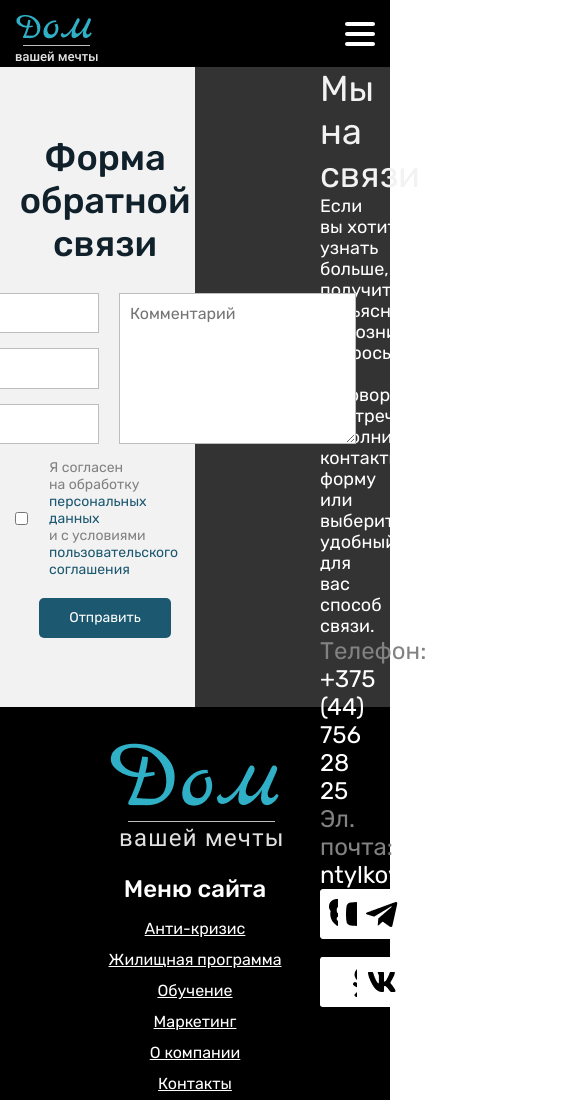
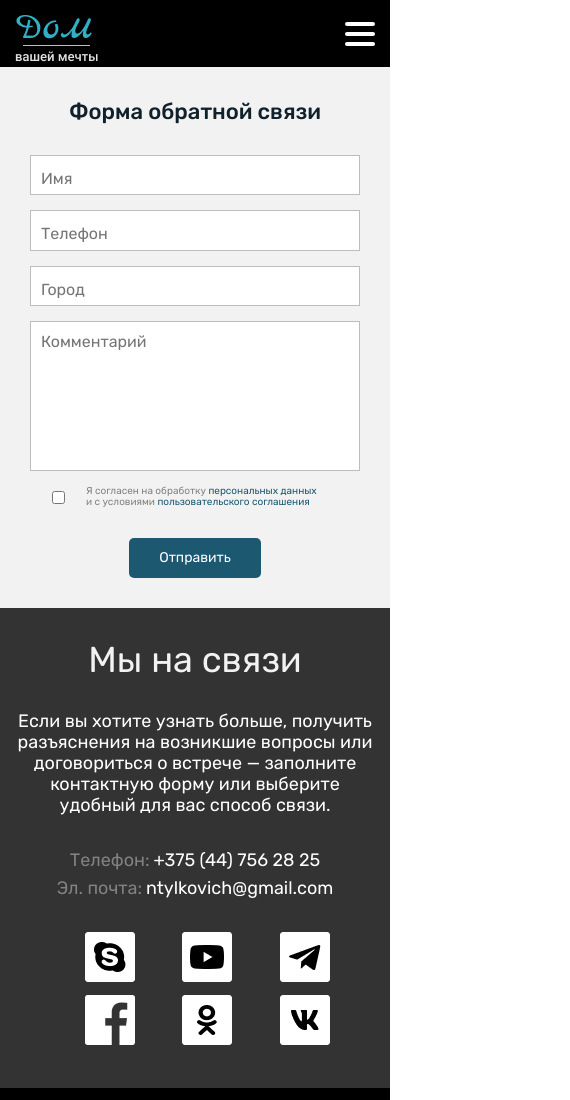
Before and after one commit to ELegek/Shanyrak, a website: page app/contact.html in a window 390 px wide. Shown: the top 1100 px of the page, 570 px wide, since content can reach past the window. Drawn offline with nearby package versions, Linux system fonts and the light colour scheme.

Commit message:
Responsive contact page

```diff
--- a/app/contact.html
+++ b/app/contact.html
@@ -57,10 +57,12 @@
                 <textarea name="" id="" cols="" rows="" placeholder="Комментарий"></textarea>
               </div>
             </div>
-            <div class="contact__check">
-              <input type="checkbox">
-              <p>Я согласен на обработку <span>персональных данных</span> и с условиями <span>пользовательского
-                  соглашения</span></p>
+            <div class="contact__check-wrapper">
+              <div class="contact__check">
+                <input type="checkbox">
+                <p>Я согласен на обработку <span>персональных данных</span> и с условиями <span>пользовательского
+                    соглашения</span></p>
+              </div>
             </div>
           </form>
           <button class="btn__small">Отправить</button>
--- a/app/scss/_media.scss
+++ b/app/scss/_media.scss
@@ -19,6 +19,7 @@
 @import "module/marketing/marketing__media";
 @import "module/registration/registration__media";
 @import "module/registration__form/registration__form__media";
+@import "module/contact/contact__media.scss";
 
 @media (max-width:990px) {
     .title {
--- a/app/scss/module/contact/contact.scss
+++ b/app/scss/module/contact/contact.scss
@@ -141,7 +141,7 @@
 .contact__textarea {
     textarea {
         padding: 10px;
-
+        resize: none;
         font-weight: normal;
         font-size: 16px;
         line-height: 19px;
--- /dev/null
+++ b/app/scss/module/contact/contact__media.scss
@@ -0,0 +1,170 @@
+@media (max-width: 970px) {
+    .contact {
+        flex-wrap: wrap;
+
+        .footer__social {
+            a {
+                display: block;
+            }
+        }
+
+        .footer__social-item {
+            width: 8%;
+            margin-bottom: 0;
+            margin-left: 15px;
+            img {
+                margin-left: 10px;
+            }
+        }
+
+
+    }
+
+    .contact-left,
+    .contact-right {
+        width: 100%;
+        padding: 0;
+        height: 100%;
+    }
+
+    .contact__container-form {
+        position: relative;
+
+    }
+
+    .contact__container {
+        position: relative;
+    }
+
+    .contact__form-item {
+        width: 100%;
+        max-width: 100%;
+        padding: 30px 0;
+    }
+
+    .contact__wrapper {
+        flex-wrap: wrap;
+    }
+
+    .contact__input {
+        width: 100%;
+
+        input+input {
+            margin-left: 15px;
+        }
+    }
+
+    .contact__textarea {
+        width: 100%;
+        max-width: 675px;
+        margin: 0 15px;
+
+        textarea {
+            margin-left: 0;
+            width: 100%;
+        }
+    }
+
+    .contact__check {
+        justify-content: center;
+    }
+
+    .contact__body {
+        width: 100%;
+        padding: 30px 0;
+        text-align: center;
+    }
+
+    .contact__title {
+        margin-bottom: 30px;
+    }
+
+    .contact__text {
+        margin-bottom: 30px;
+    }
+
+    .contact__wrapper-phone {
+        margin-bottom: 30px;
+    }
+}
+
+@media (max-width: 710px) {
+
+    .contact__form-title {
+        font-size: 30px;
+    }
+    .contact__input {
+        display: flex;
+        flex-wrap: wrap;
+        justify-content: center;
+        input {
+            width: 100%;
+            max-width: 450px;
+            margin: 0 15px;
+
+        }
+
+        input:last-child {
+            margin-bottom: 15px;
+        }
+    }
+
+    .contact__textarea {
+        max-width: 450px;
+        min-height: 150px;
+        margin: 0 15px;
+    }
+
+    .contact__check-wrapper {
+        width: 100%;
+    }
+
+    .contact__check {
+        max-width: 450px;
+        margin: 0 auto;
+        margin-bottom: 30px;
+    }
+
+    .contact__check p {
+        width: 70%;
+    }
+}
+
+@media (max-width: 590px) {
+    .contact .footer__social-item {
+        width: 23%;
+        margin-bottom: 10px;
+    }
+}
+
+@media (max-width: 400px) {
+
+    .contact__form-title {
+        font-size: 22px;
+        line-height: 30px;
+    }
+
+    .contact__check p {
+        font-size: 10px;
+        line-height: 11px;
+
+    }
+    .contact__phone {
+        span {
+            font-size: 18px;
+        }
+        a {
+            font-size: 18px;
+        }
+    }
+
+    .contact__mail {
+        span {
+            font-size: 18px;
+        }
+
+        a {
+            font-size: 18px;
+        }
+    }
+}
```
Also changed, not shown: app/css/module/contact/contact copy.min.css (added, +1 -0 lines), app/css/module/contact/contact.min.css, app/css/module/contact/contact__media.min.css (added), app/css/style.min.css.
